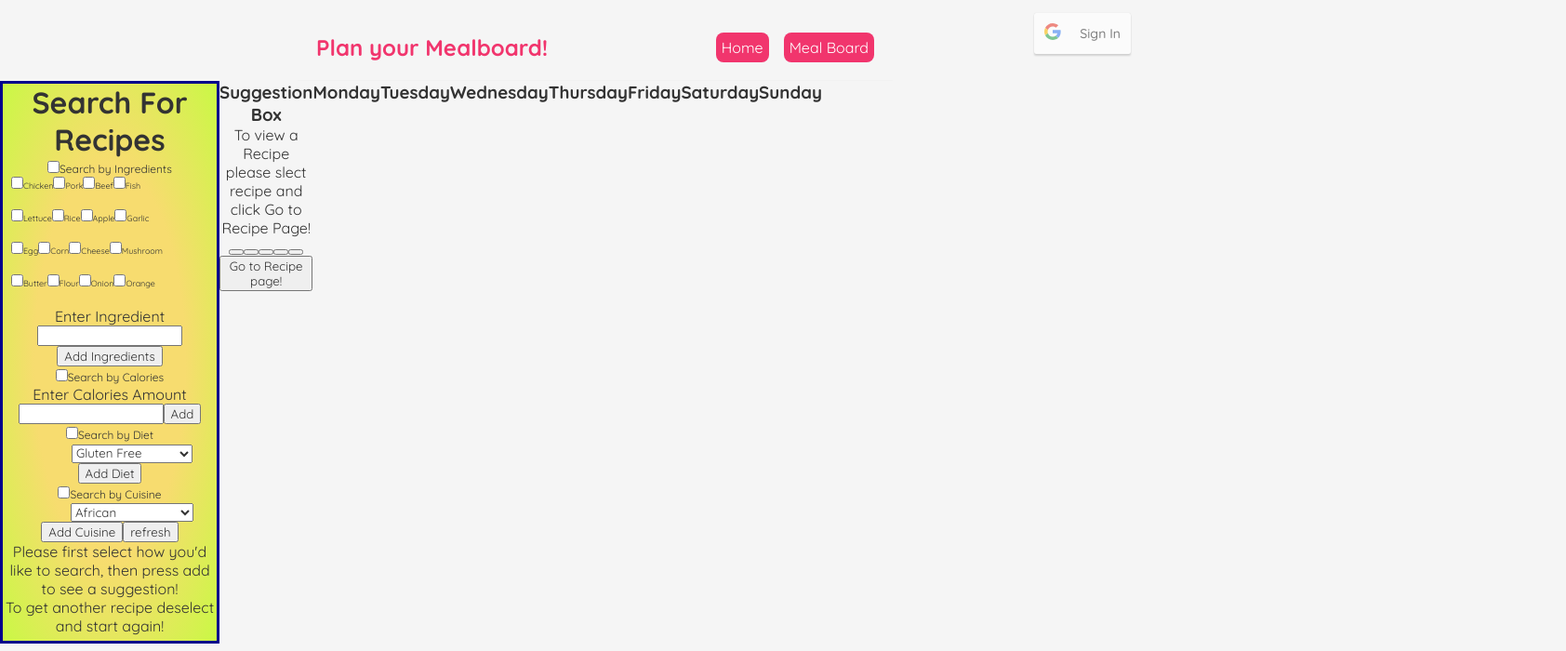
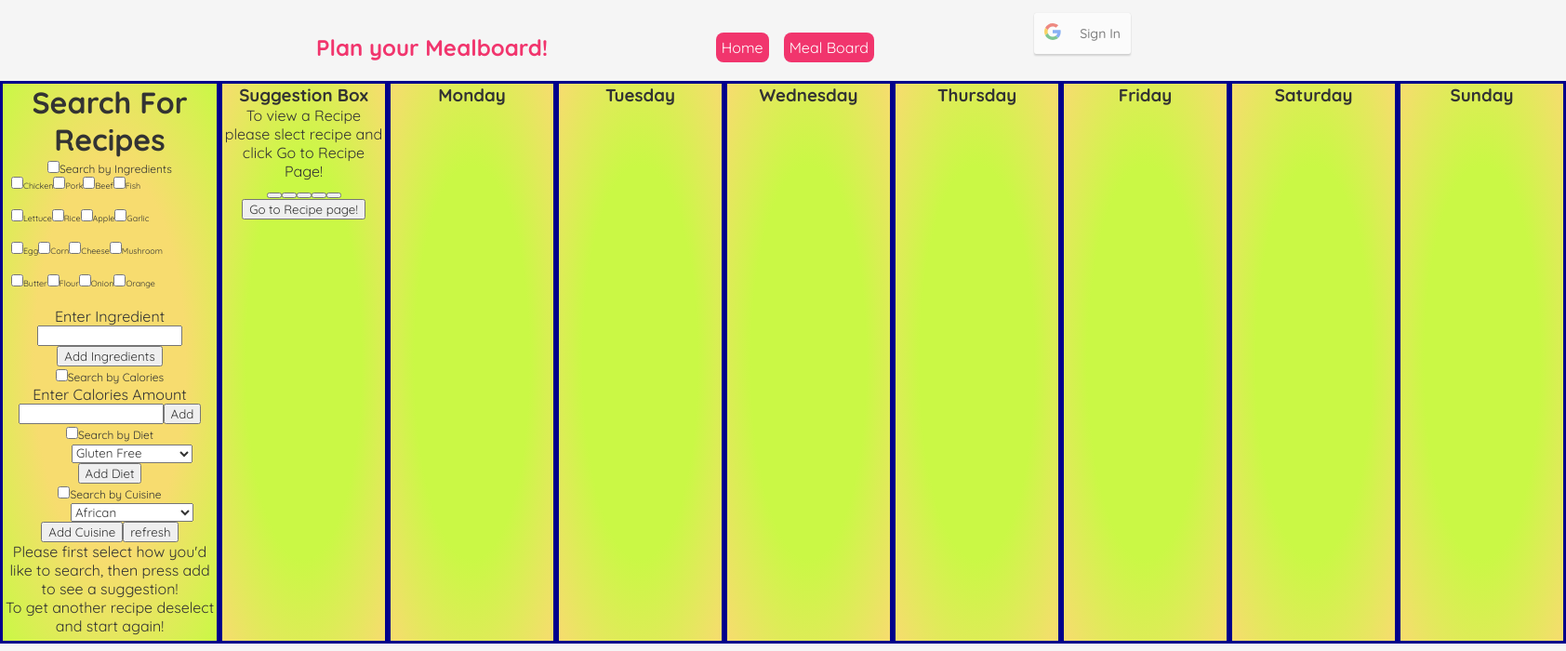
Before and after one commit to rpowers621/meal_app, a React (Create React App) app: page /Recipebox in a window 1280 px wide. Shown: the top 700 px of the page at 93% size, 1684 px wide, since content can reach past the window. Built offline with nearby package versions, Linux system fonts and the light colour scheme.

Commit message:
inital commit and fixed routing issue

```diff
--- a/src/App.css
+++ b/src/App.css
@@ -103,13 +103,21 @@ body{
      margin-left: 1em;
      font-size: 9px;
  }
- .result-box{
+.suggestion-box{
      height:100%;
      background:radial-gradient( #CAF845 50%, #F7DC6F );
      border-style: solid;
      border-color: darkblue;
      min-width: 175px;
      max-width: 175px;
+ }
+ .monday, .tuesday, .wednesday, .thursday, .friday, .saturday, .sunday{
+  height:100%;
+  background:radial-gradient( #CAF845 50%, #F7DC6F );
+  border-style: solid;
+  border-color: darkblue;
+  min-width: 175px;
+  max-width: 175px;
  }
  #sub{
      margin-left: 6.5em;
--- a/src/Navbar.js
+++ b/src/Navbar.js
@@ -1,21 +1,24 @@
+import { Link} from 'react-router-dom';
+
 const Navbar = () => {
   return (
     <nav className="navbar">
       <h1>Plan your Mealboard!</h1>
       <div className="links">
-        <a href="/" style={{
+        <Link to="/" style={{
           color: "white",
           backgroundColor: '#f1356d',
           borderRadius: '8px'
-        }}>Home</a>
-        <a href="/Recipebox" style={{
+        }}>Home</Link>
+        <Link to="./Recipebox"
+          style={{
           color: "white",
           backgroundColor: '#f1356d',
           borderRadius: '8px'
-        }}>Meal Board</a>
+        }}>Meal Board</Link>
       </div>
     </nav>
   )
 }
 
-export default Navbar;
+export default Navbar
--- a/src/Recipebox.js
+++ b/src/Recipebox.js
@@ -45,9 +45,11 @@ function Recipebox() {
 
             setSuggestions(data);
 
-            for(const [key , value] of Object.entries(data)){
+            for(var [key , value] of Object.entries(data)){
                 setMeals([...meals, value]);
                 setMeal_ids([...meal_ids, key]);
+                setTimeout(()=> { console.log(meals)}, 1000);
+                console.log(meals);
             }
 
 
@@ -55,7 +57,8 @@ function Recipebox() {
     return;
 
     }
-    const history = useHistory();
+
+
     function recipe_page(){
 
         fetch("/recipepage", {
--- a/src/Recipepage.js
+++ b/src/Recipepage.js
@@ -37,6 +37,7 @@ function Recipepage() {
 
     return (
         <div>
+
             <div className="row" style={{backgroundImage: "url(" + {recipeImg} + ")",backgroundPosition: 'center',backgroundSize: 'cover',
                 backgroundRepeat: 'no-repeat'}}>
                 <div className="col" id="left-side">
```
Also changed, not shown: 24 other files (tests, documents, lock files or other folders).
